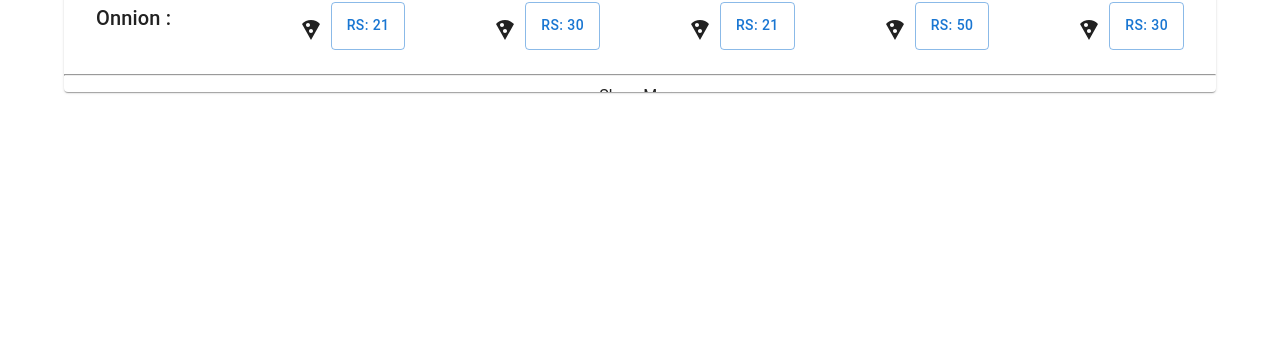
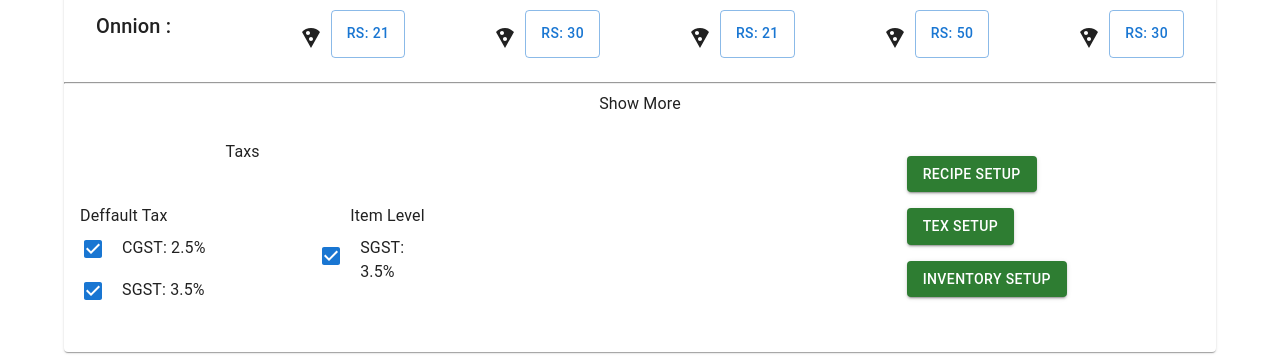
Before and after one commit to naimur202163/Food-products, a React (Create React App) app: page / in a window 1280 px wide. Shown: the part 1371-1733 px from the top of the page. Before the commit the page ends 1543 px from the top, so only its background shows below. Built offline with nearby package versions, Linux system fonts and the light colour scheme.

Commit message:
almost done

```diff
--- a/src/components/Home/MainProducts/MainProducts.js
+++ b/src/components/Home/MainProducts/MainProducts.js
@@ -36,7 +36,10 @@ const MainProducts = () => {
     return (
         <>
             <Box>
-                <Typography>View Flow</Typography>
+                <Container>
+                    <Typography variant='h6' sx={{ my: 2 }}>View Flow</Typography>
+                </Container>
+
                 <Container sx={{ my: 10, mt: 10 }}>
                     {
                         mainProducts.map(product => <Card sx={{ maxWidth: '100%', height: 'auto', my: 10 }}>
@@ -329,18 +332,53 @@ const MainProducts = () => {
                             <Box>
                                 <Typography sx={{ textAlign: 'center' }}>Show More</Typography>
                             </Box>
-                            <Box>
+                            <Box sx={{ my: 5 }}>
                                 <Grid container spacing={2}>
                                     <Grid md={4}>
+                                        {/* Check Box */}
                                         <Box>
-                                            <Typography></Typography>
+                                            <Typography sx={{ textAlign: "center", mb: 7 }}>Taxs</Typography>
+                                            <Grid container spacing={2}>
+                                                <Grid md={8}>
+                                                    <Typography sx={{ ml: 6 }}>Deffault Tax</Typography>
+                                                    <div style={{ display: 'flex' }}>
+                                                        <Checkbox sx={{ ml: 5 }} {...label} defaultChecked />
+                                                        <Typography sx={{ ml: 1, mt: 1 }}>CGST: 2.5%</Typography>
+                                                    </div>
+                                                    <div style={{ display: 'flex' }}>
+                                                        <Checkbox sx={{ ml: 5 }} {...label} defaultChecked />
+                                                        <Typography sx={{ ml: 1, mt: 1 }}>SGST: 3.5%</Typography>
+                                                    </div>
+
+
+                                                </Grid>
+                                                <Grid md={4}>
+                                                    <Typography sx={{ ml: 6 }}>Item Level</Typography>
+                                                    <div style={{ display: 'flex' }}>
+                                                        <Checkbox sx={{ ml: 1 }} {...label} defaultChecked />
+                                                        <Typography sx={{ ml: 1, mt: 1 }}>SGST: 3.5%</Typography>
+                                                    </div>
+                                                </Grid>
+                                            </Grid>
                                         </Box>
                                     </Grid>
                                     <Grid md={4}>
 
                                     </Grid>
                                     <Grid md={4}>
-
+                                        <div sx={{ mt: 4 }}>
+                                            <Button sx={{ my: 1, ml: 10,mt:2 }} variant="contained" color="success">
+                                                Recipe Setup
+                                            </Button>
+                                            <br />
+                                            <Button sx={{ my: 1, ml: 10 }} variant="contained" color="success">
+                                                Tex setup
+                                            </Button>
+                                            <br />
+                                            <Button sx={{ my: 1, ml: 10 }} variant="contained" color="success">
+                                                Inventory Setup
+                                            </Button>
+                                        </div>
                                     </Grid>
 
                                 </Grid>
```
